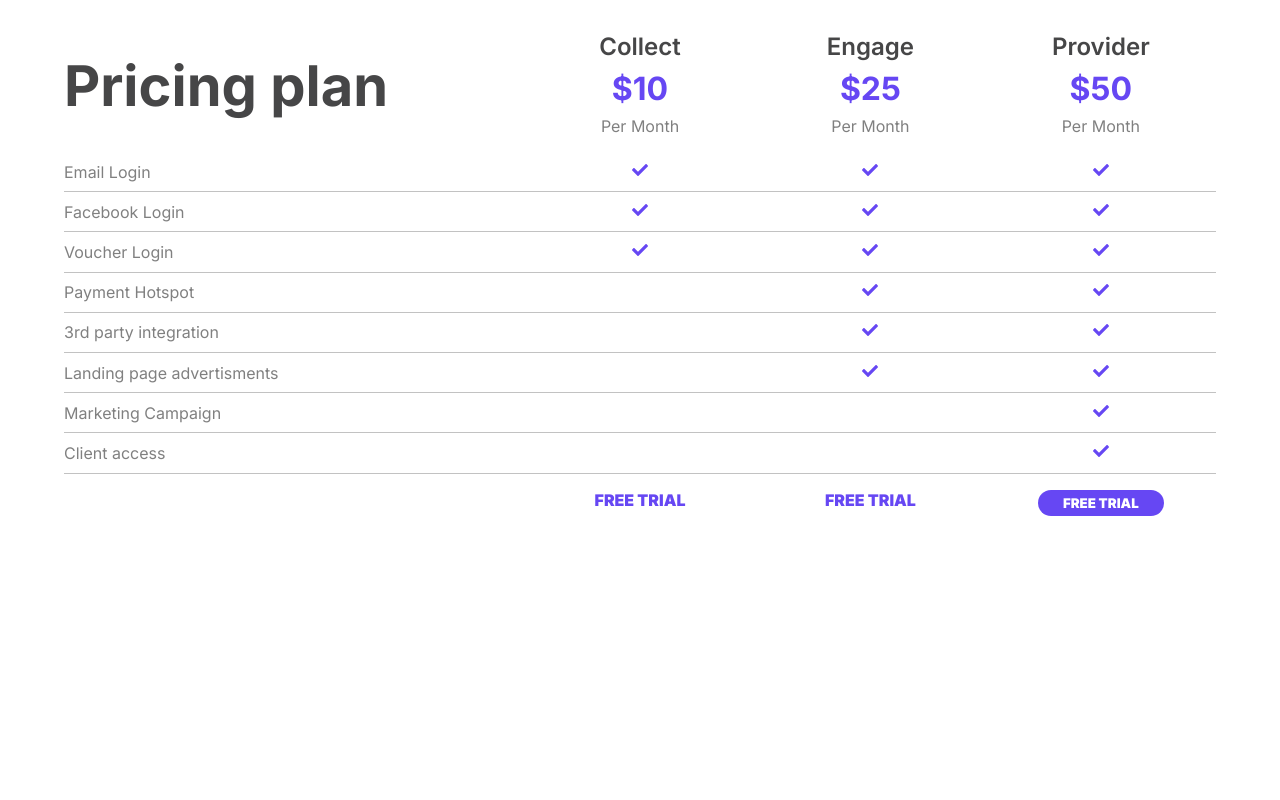
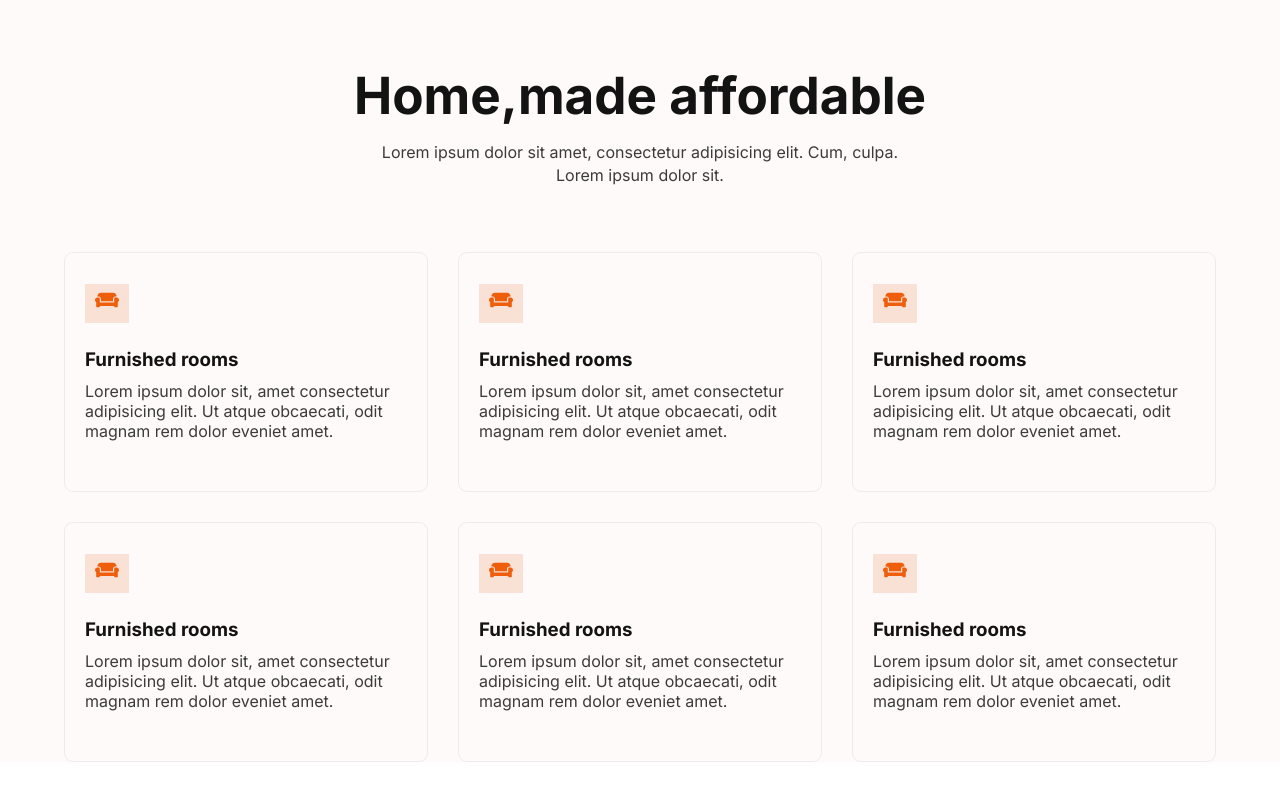
Before and after one commit to AbidurRahman24/react-practice, a React (Create React App) app: page / in a window 1280 px wide. Built offline with nearby package versions, Linux system fonts and the light colour scheme.

Commit message:
Home card design

```diff
--- a/src/App.js
+++ b/src/App.js
@@ -1,10 +1,12 @@
 import './App.css';
+import Descreption from './pages/Descreption/Descreption';
 import Price from './pages/Price/Price';
 
 function App() {
   return (
     <div className="App">
-      <Price></Price>
+      {/* <Price></Price> */}
+      <Descreption />
     </div>
   );
 }
--- /dev/null
+++ b/src/pages/Descreption/Card/Card.js
@@ -0,0 +1,18 @@
+import React from 'react';
+import classes from './Card.module.css'
+const Card = (props) => {
+   const {title,icon,Desc} = props.cardItem;
+    return (
+        <div className={classes.col}>
+            <div className={classes.icon}>
+                <span className={classes.i}>{icon}</span>
+            </div>
+            <h3 className={classes.header}>{title}</h3>
+            <p className={classes.desc}>
+                {Desc}
+            </p>
+        </div>
+    );
+};
+
+export default Card;
--- /dev/null
+++ b/src/pages/Descreption/Card/Card.module.css
@@ -0,0 +1,31 @@
+.col {
+    border: 1px solid var(---clr--six);
+    border-radius: 9px;
+    padding: 10px 10px 45px 10px;
+    flex: 1 1 30%;
+    text-align: start;
+}
+.i{
+    font-size: 1.5rem;
+    color: var(---clr--secondary);
+    padding: 5px 10px;
+    background-color: var(---clr--five);
+}
+.icon {
+    padding: 25px 10px;
+}
+.header {
+    color: var(---clr--third);
+    padding: 5px 10px;
+}
+.desc {
+    color: var(---clr--fourth);
+    padding: 5px 10px;
+  }
+.col:hover {
+    background-color: #fff;
+    box-shadow: rgba(50, 50, 93, 0.25) 0px 2px 5px -1px,
+      rgba(0, 0, 0, 0.3) 0px 1px 3px -1px;
+    border-color: transparent;
+    cursor: pointer;
+  }
--- /dev/null
+++ b/src/pages/Descreption/Descreption.css
@@ -0,0 +1,50 @@
+@import url("https://fonts.googleapis.com/css2?family=Inter:wght@100;200;300;400;500;600;700;800;900&family=Roboto:wght@100;300;400;500;700;900&display=swap");
+
+*,
+*::after,
+*::before {
+  margin: 0;
+  padding: 0;
+  box-sizing: border-box;
+  font-family: "inter", sans-serif;
+}
+.container {
+  width: 85%;
+  max-width: 1200px;
+  margin: 0 auto;
+}
+:root {
+  ---clr--primary: rgba(228, 125, 84, 0.037);
+  ---clr--secondary: rgb(238, 94, 11);
+  ---clr--third: rgb(20, 19, 19);
+  ---clr--fourth: rgb(59, 59, 59);
+  ---clr--five: rgba(236, 131, 82, 0.212);
+  ---clr--six: rgba(212, 212, 212, 0.384);
+  ---clr--box: #fff;
+}
+.descreption {
+  padding-top: 2rem;
+  background-color: var(---clr--primary);
+}
+
+.row {
+  display: flex;
+  width: 100%;
+  flex-wrap: wrap;
+  justify-content: space-between;
+  gap: 30px;
+  align-items: center;
+}
+@media (max-width: 640px) {
+  .row {
+    flex-direction: column;
+  }
+  .descreption-hed {
+    font-size: 2rem;
+  }
+}
+@media (max-width: 768px) {
+  .col {
+    flex: 1 1 45%;
+  }
+}
--- /dev/null
+++ b/src/pages/Descreption/Descreption.js
@@ -0,0 +1,60 @@
+import React from 'react';
+import './Descreption.css'
+import DesciptionHead from './DescriptionHeader/DesciptionHead';
+import { FaCouch } from 'react-icons/fa';
+import Card from './Card/Card';
+const cardItem = [
+  {
+    id: 1,
+    icon: <FaCouch />,
+    title: 'Furnished rooms',
+    Desc: 'Lorem ipsum dolor sit, amet consectetur adipisicing elit. Ut atque obcaecati, odit magnam rem dolor eveniet amet.'
+  },
+  {
+    id: 2,
+    icon: <FaCouch />,
+    title: 'Furnished rooms',
+    Desc: 'Lorem ipsum dolor sit, amet consectetur adipisicing elit. Ut atque obcaecati, odit magnam rem dolor eveniet amet.'
+  },
+  {
+    id: 3,
+    icon: <FaCouch />,
+    title: 'Furnished rooms',
+    Desc: 'Lorem ipsum dolor sit, amet consectetur adipisicing elit. Ut atque obcaecati, odit magnam rem dolor eveniet amet.'
+  },
+  {
+    id: 4,
+    icon: <FaCouch />,
+    title: 'Furnished rooms',
+    Desc: 'Lorem ipsum dolor sit, amet consectetur adipisicing elit. Ut atque obcaecati, odit magnam rem dolor eveniet amet.'
+  },
+  {
+    id: 5,
+    icon: <FaCouch />,
+    title: 'Furnished rooms',
+    Desc: 'Lorem ipsum dolor sit, amet consectetur adipisicing elit. Ut atque obcaecati, odit magnam rem dolor eveniet amet.'
+  },
+  {
+    id: 6,
+    icon: <FaCouch />,
+    title: 'Furnished rooms',
+    Desc: 'Lorem ipsum dolor sit, amet consectetur adipisicing elit. Ut atque obcaecati, odit magnam rem dolor eveniet amet.'
+  },
+]
+
+const Descreption = () => {
+  return (
+    <section className="descreption">
+      <div className="container">
+        <DesciptionHead />
+        <div className="row">
+          {
+            cardItem.map(cardItem => <Card cardItem={cardItem} key={cardItem.id} />)
+          }
+        </div>
+      </div>
+    </section>
+  );
+};
+
+export default Descreption;
--- /dev/null
+++ b/src/pages/Descreption/DescriptionHeader/DesciptionHead.js
@@ -0,0 +1,16 @@
+import React from 'react';
+import './DescriptionHead.css'
+const DesciptionHead = () => {
+    return (
+        <div className='item' style={{paddingBottom: '4rem'}} >
+          <h2 className='desciptionHead'>Home,made affordable</h2>
+          <p className='desc'>
+            Lorem ipsum dolor sit amet, consectetur adipisicing elit. Cum,
+            culpa.
+          </p>
+          <p className='desc'>Lorem ipsum dolor sit.</p>
+        </div>
+    );
+};
+
+export default DesciptionHead;
--- /dev/null
+++ b/src/pages/Descreption/DescriptionHeader/DescriptionHead.css
@@ -0,0 +1,14 @@
+.item{
+    padding-bottom: 4rem;
+  }
+.desciptionHead {
+    text-align: center;
+    font-size: 3.2rem;
+    color: var(---clr--third);
+    padding-bottom: 1rem;
+}
+.desc {
+    text-align: center;
+    color: var(---clr--fourth);
+    padding-bottom: 0.2rem;
+  }
```
